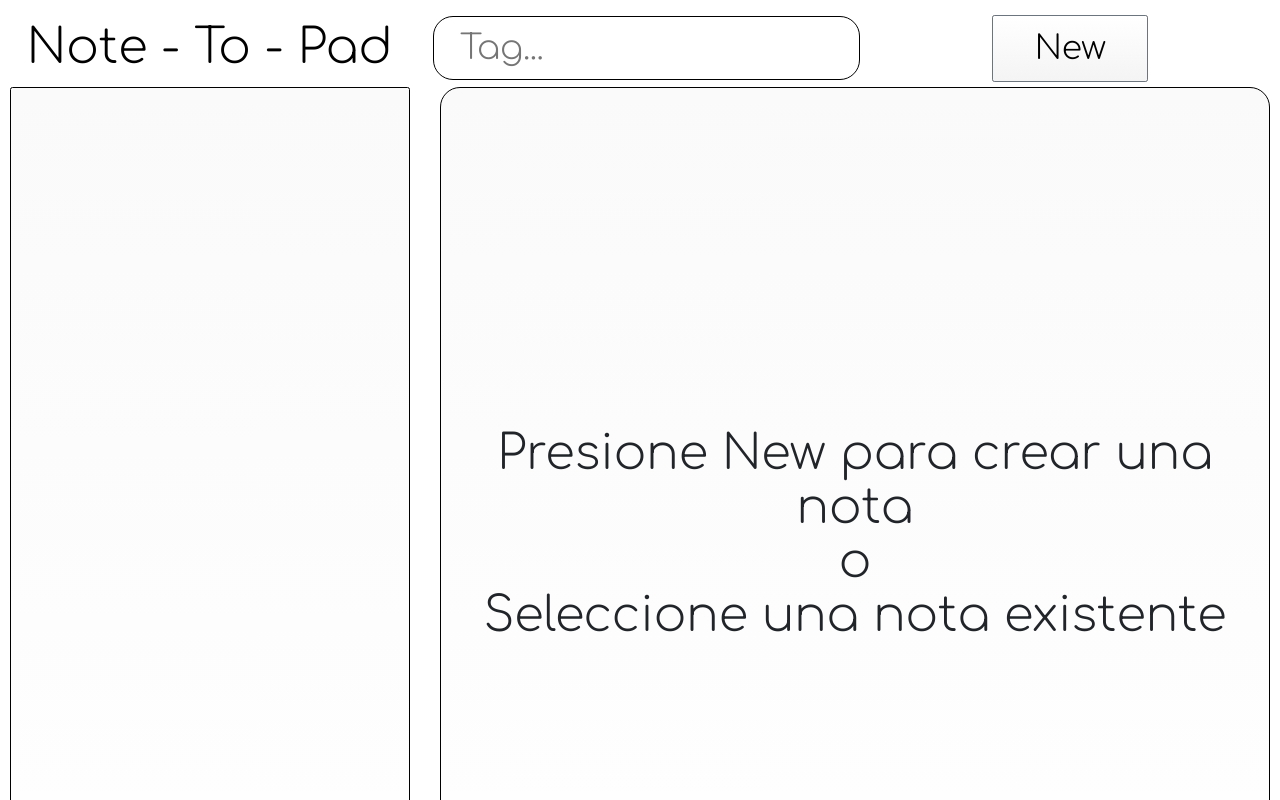
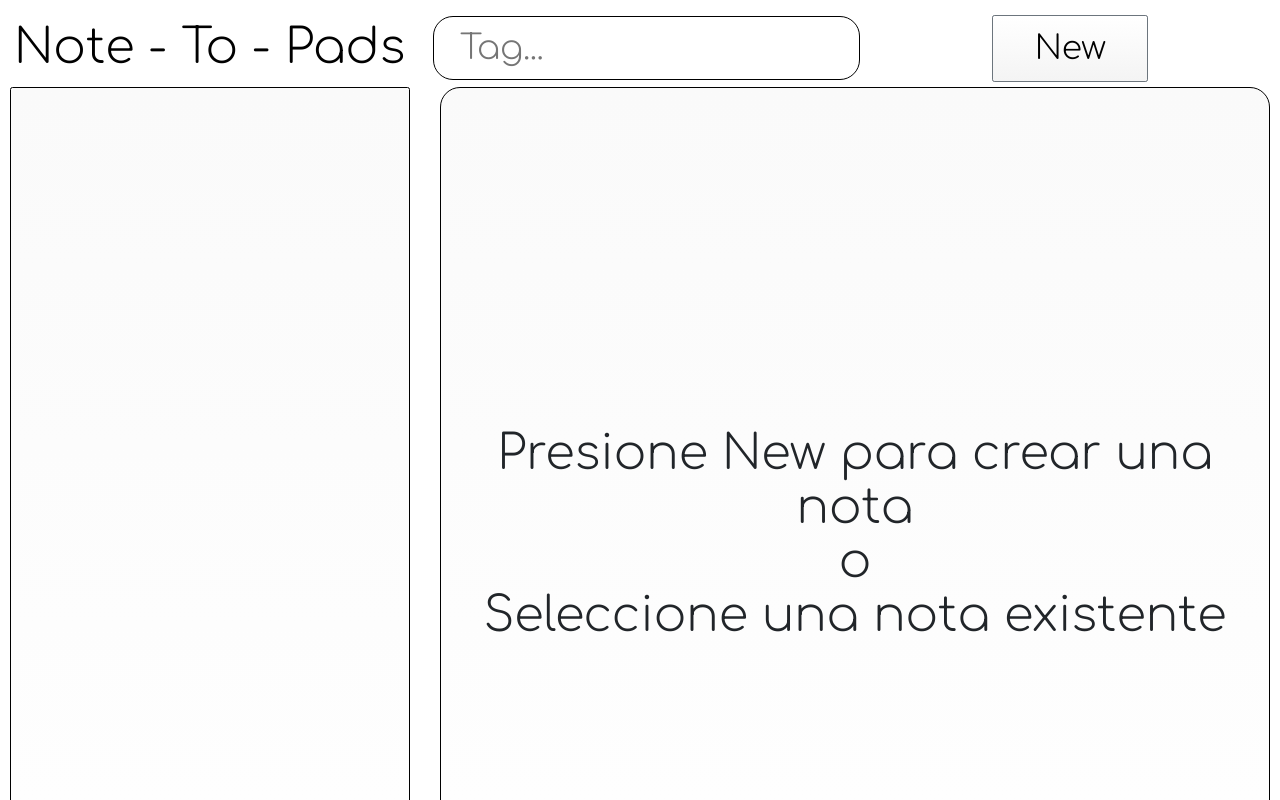
Before and after one commit to rafaelflores520/note-to-pad, a React (Create React App) app: page / in a window 1280 px wide. Shown: the top 800 px of the page. Built offline with nearby package versions, Linux system fonts and the light colour scheme.

Commit message:
Update App.js

```diff
--- a/src/App.js
+++ b/src/App.js
@@ -53,7 +53,7 @@ export default class App extends React.Component {
     return (
       <div className="container-fluid p-3">
         <div className="row align-items-center">
-          <div className="col-sm p-1 m-1 Title-style">Note - To - Pad</div>
+          <div className="col-sm p-1 m-1 Title-style">Note - To - Pads</div>
           <Search changeCurrentQuery={this.changeCurrentQuery}/>
           <div className="col-sm p-1 m-1 center-block">
             <center>
```
